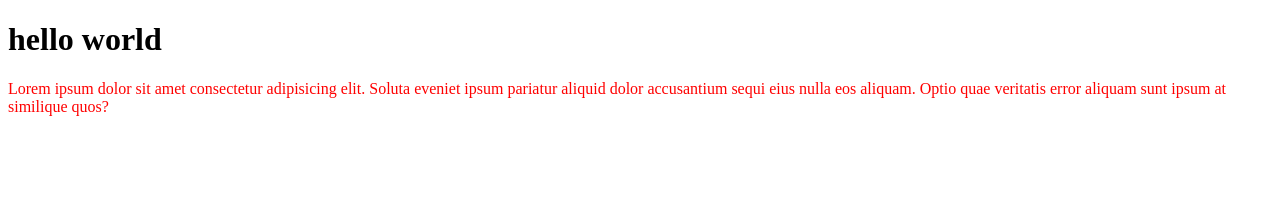
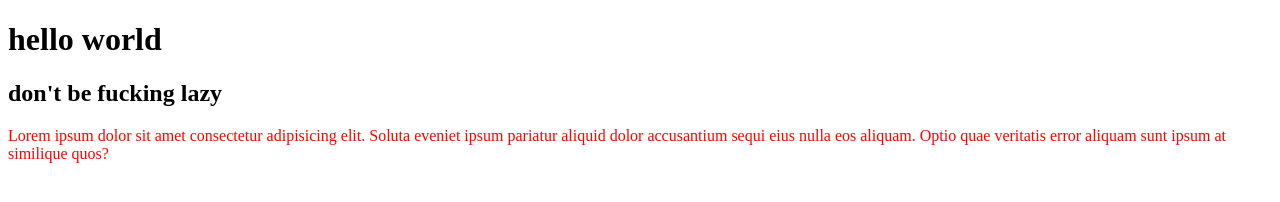
Before and after one commit to Bogdan-Dimidyuk/Git, a plain HTML site: page index.html in a window 1280 px wide. Drawn offline with Linux system fonts and the light colour scheme.

Commit message:
index.html mod

```diff
--- a/index.html
+++ b/index.html
@@ -9,6 +9,7 @@
 </head>
 <body>
     <h1>hello world</h1>
+    <h2>don't be fucking lazy</h2>
     <p>Lorem ipsum dolor sit amet consectetur adipisicing elit. Soluta eveniet ipsum pariatur aliquid dolor accusantium sequi eius nulla eos aliquam. Optio quae veritatis error aliquam sunt ipsum at similique quos?</p>
 </body>
 </html>
```
